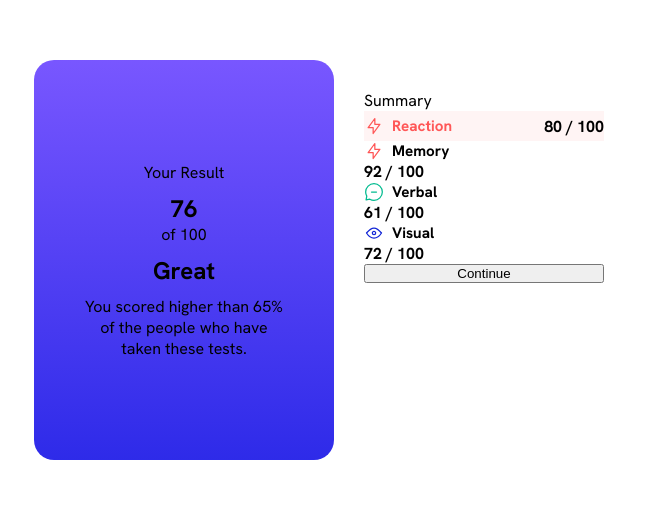
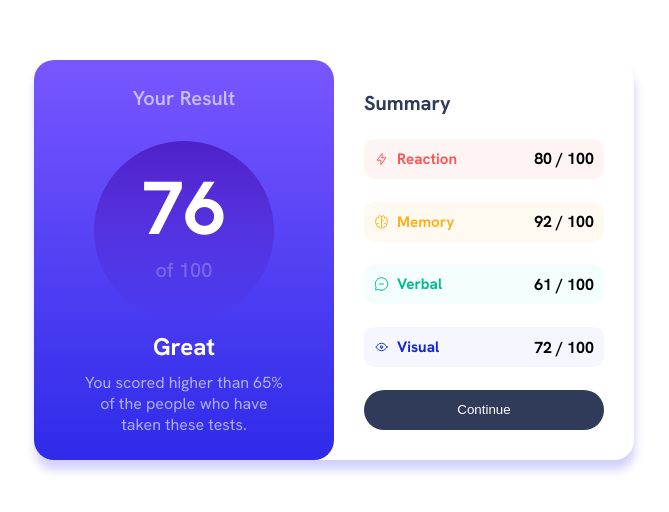
Before and after one commit to awwsalah/Results-summary-component, a plain HTML site: page index.html in a window 1280 px wide. Shown: the part 140-652 px from the top of the page, without its empty margins (306-975 px from the left). Drawn offline with Linux system fonts and the light colour scheme; a web font is replaced by a local one.

Commit message:
second commit

```diff
--- a/index.html
+++ b/index.html
@@ -38,8 +38,10 @@
       <article class="card-left">
         <span>Your Result</span>
         <div class="number-tag">
-          <h1>76</h1>
-          <span>of 100</span>
+          <div class="circle">
+            <h1>76</h1>
+            <span>of 100</span>
+          </div>
         </div>
         <h2>Great</h2>
         <p>
@@ -59,7 +61,7 @@
         </div>
         <div class="flex-list-2">
           <div class="flex-title">
-            <img src="images/icon-reaction.svg" alt="" />
+            <img src="images/icon-memory.svg" alt="" />
             <h3>Memory</h3>
           </div>
           <div>
--- a/style.css
+++ b/style.css
@@ -17,6 +17,8 @@ body{
     max-width: 600px;
     height: 400px;
     display: flex;
+    box-shadow: 1px 10px 10px hsla(241, 81%, 54%, 0.216);
+    border-radius: 20px;
 
 
 }
@@ -28,8 +30,20 @@ body{
     gap: 10px;
     text-align: center;
     justify-content: center;
+    align-items: center;
     padding: 50px;
     border-radius: 20px;
+    color: white;
+}
+.card-left p, span{
+    color: rgba(255, 255, 255, 0.612);
+}
+
+.card-left span{
+    font-weight: 600;
+    font-size: 20px;
+    padding-bottom: 20px;
+
 }
 
 .card-right{
@@ -38,6 +52,15 @@ body{
     display: flex;
     flex-direction: column;
     padding: 30px;
+    gap: 15px;
+    font-weight: 500;
+    justify-content: space-between;
+
+}
+.card-right span{
+    font-weight: 700;
+    color: hsl(224, 30%, 27%);
+    font-size: 20px;
 }
 
 .flex-title{
@@ -51,9 +74,82 @@ body{
     align-items: center;
     justify-content: space-between;
     width: 100%;
-    height: 30px;
+    height: 40px;
+    padding: 10px;
     background-color: hsla(0, 100%, 67%, 0.061);
+    border-radius: 10px;
 }
 .flex-list-1 h3{
     color: hsl(0, 100%, 67%);
 }
+.flex-list-2{
+    display: flex;
+    align-items: center;
+    justify-content: space-between;
+    width: 100%;
+    height: 40px;
+    padding: 10px;
+    background-color: hsla(39, 100%, 56%, 0.061);
+    border-radius: 10px;
+}
+.flex-list-2 h3{
+    color: hsl(39, 100%, 56%);
+}
+.flex-list-3{
+    display: flex;
+    align-items: center;
+    justify-content: space-between;
+    width: 100%;
+    height: 40px;
+    padding: 10px;
+    background-color: hsla(166, 100%, 67%, 0.061);
+    border-radius: 10px;
+}
+.flex-list-3 h3{
+    color: hsl(166, 100%, 37%);
+}
+.flex-list-4{
+    display: flex;
+    align-items: center;
+    justify-content: space-between;
+    width: 100%;
+    height: 40px;
+    padding: 10px;
+    background-color: hsla(234, 85%, 67%, 0.061);
+    border-radius: 10px;
+}
+.flex-list-4 h3{
+    color: hsl(234, 85%, 45%);
+}
+
+.circle{
+    width: 180px;
+    height: 180px;
+    background-image: linear-gradient(hsla(256, 72%, 46%, 1),hsla(241, 72%, 46%, 0));
+    border-radius: 50%;
+    justify-content: center;
+    align-items: center;
+    display: flex;
+    flex-direction: column;
+    font-weight: 700;
+    font-size: 50px;
+    color: hsl(0, 0%, 100%);
+}
+.circle span{
+    font-weight: 500;
+    font-size: 20px;
+    opacity: 40%;
+}
+button{
+    height: 40px;
+    border: none;
+    border-radius: 40px;
+    background-color: hsl(224, 30%, 27%);
+    color: white;
+}
+button:hover{
+    background-image: linear-gradient(hsl(252, 100%, 67%),hsl(241, 81%, 54%));
+}
+img{
+    width: 15px;
+}
```
